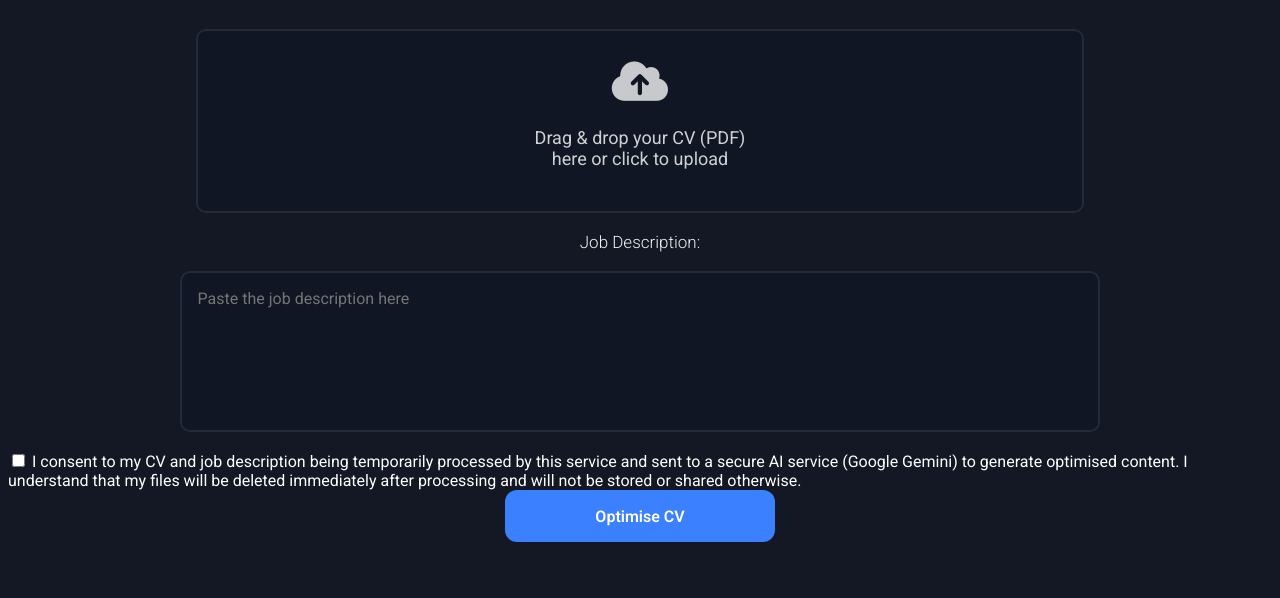
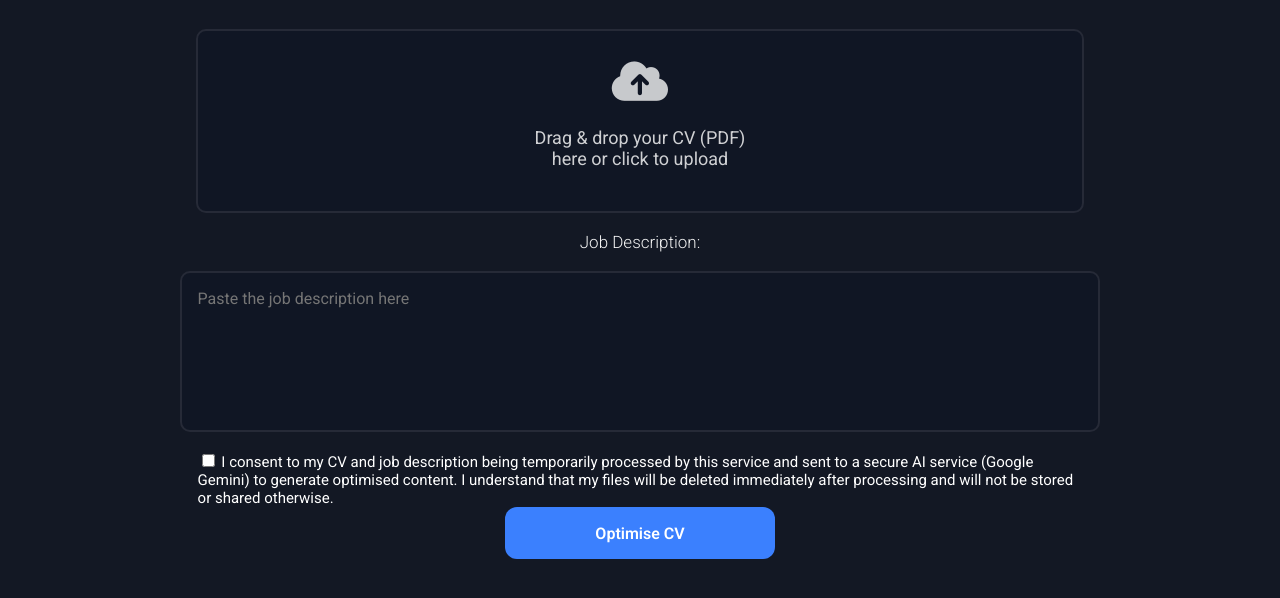
Before and after one commit to ananyachennadi/hire-boost, a Flask app: page / in a window 1280 px wide. Shown: the part 138-736 px from the top of the page. Run offline with Flask 3, Linux system fonts and the light colour scheme.

Commit message:
added styling to consent checkbox

```diff
--- a/static/style.css
+++ b/static/style.css
@@ -144,3 +144,8 @@ h1{
   display: flex;
   justify-content: center;
 }
+
+.checkbox{
+    width: 70%;
+    font-size: 15px;
+}
--- a/templates/index.html
+++ b/templates/index.html
@@ -48,7 +48,7 @@
             <label class="job-desc-label">Job Description:</label><br>
             <textarea name="job_desc" placeholder="Paste the job description here" class="job-desc"></textarea><br>
 
-            <div>
+            <div class="checkbox">
                 <input type="checkbox" id="consent" name="consent" required>
                 <label for="consent">
                 I consent to my CV and job description being temporarily processed by this service and sent to a secure AI service (Google Gemini) to generate optimised content.
```
